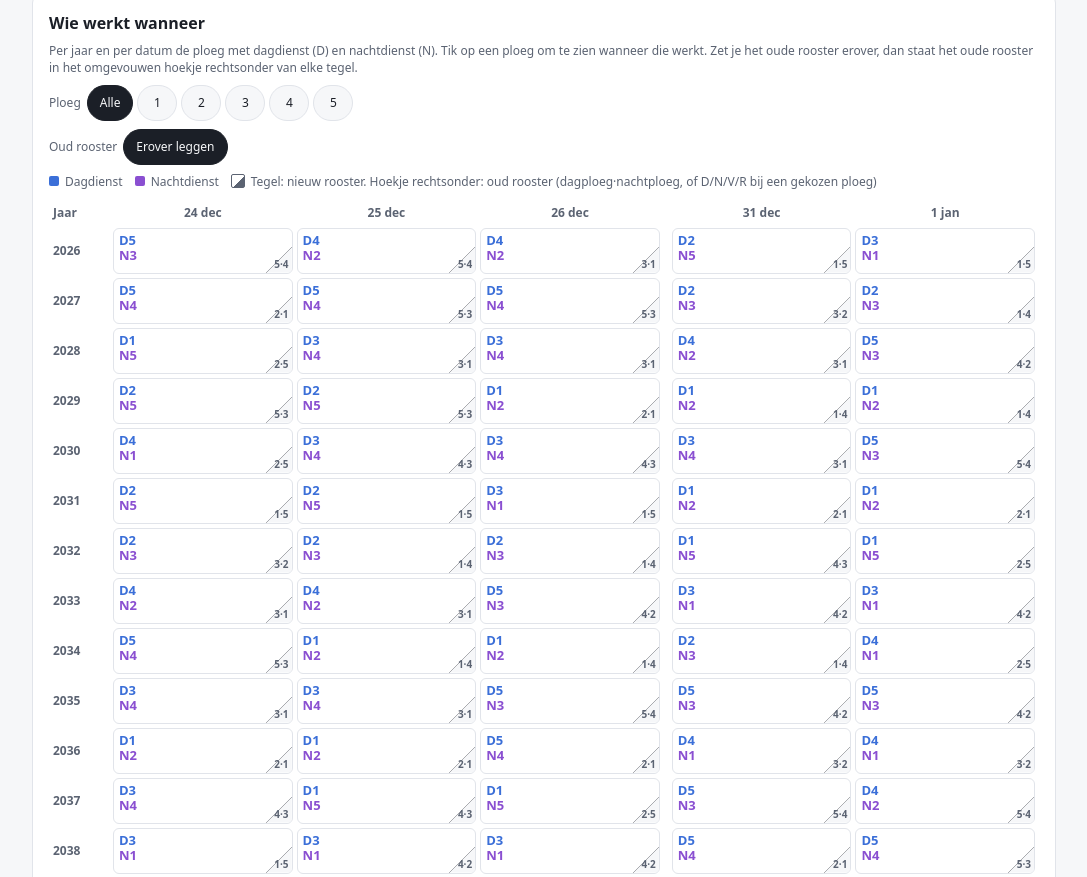
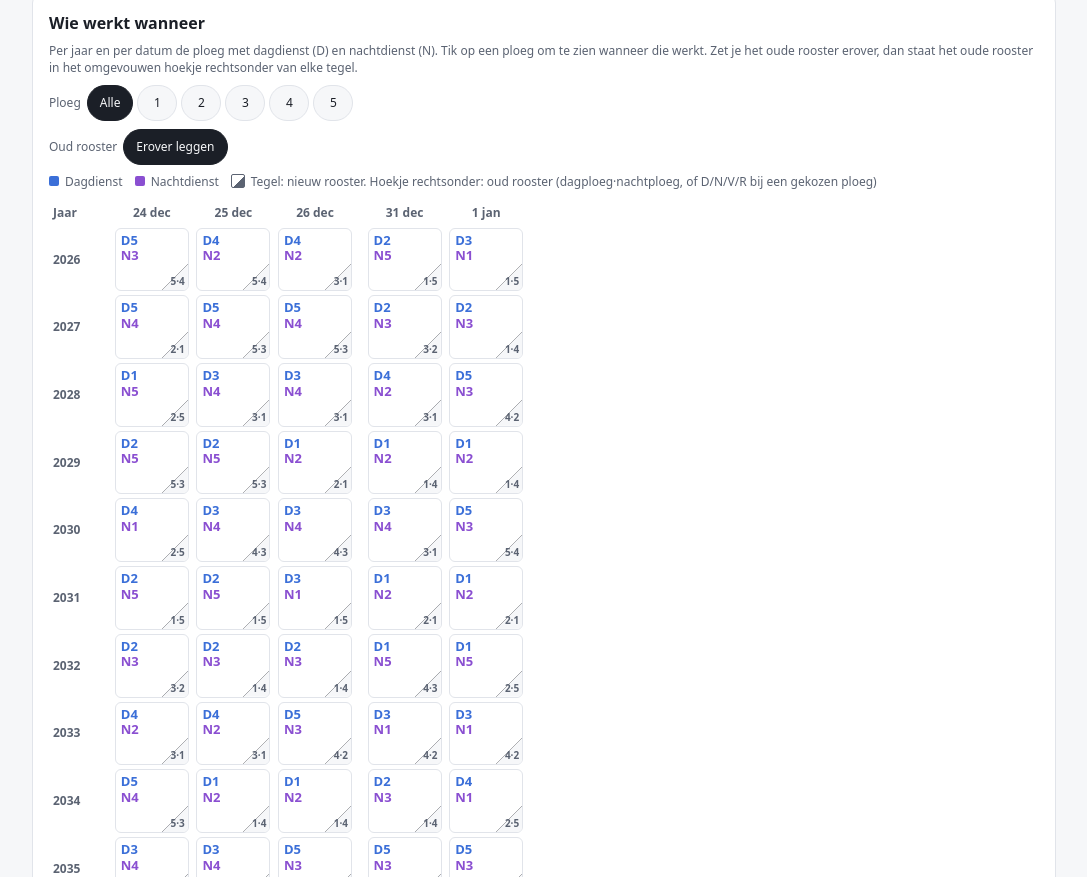
Before and after one commit to hermanvandenberg/Bison-Feestdagenrooster, a plain HTML site: page index.html in a window 1280 px wide. Shown: the part 1375-2252 px from the top of the page, without its empty margins (96-1183 px from the left). Drawn offline with nearby package versions, Linux system fonts and the light colour scheme.

Commit message:
Tegels met oud rooster compacter en bijna vierkant
Co-Authored-By: Claude Opus 5.5 <noreply@anthropic.com>
Claude-Session: https://claude.ai/code/session_019q3L3vFfpr87ojSBKZZ962

```diff
--- a/index.html
+++ b/index.html
@@ -228,7 +228,7 @@ body { margin: 0; background: var(--color-bg); color: var(--color-fg); font-fami
 .bx-strip { display: flex; flex-wrap: wrap; gap: 2px; font-family: ui-monospace, SFMono-Regular, Menlo, Consolas, monospace; font-size: 11px; }
 .bx-strip span { width: 18px; text-align: center; border-radius: 3px; padding: 2px 0; }
 .bx-strip span.is-anker { box-shadow: inset 0 0 0 2px var(--color-fg); }
-.bx-ft { position: relative; flex: 1 1 auto; width: 100%; height: 48px; border-radius: 6px; border: 1px solid var(--color-border-line); background: var(--color-panel); overflow: hidden; font-variant-numeric: tabular-nums; color: var(--color-fg); }
+.bx-ft { position: relative; flex: 1 1 auto; width: 100%; max-width: 72px; margin-inline: auto; aspect-ratio: 7 / 6; height: auto; border-radius: 6px; border: 1px solid var(--color-border-line); background: var(--color-panel); overflow: hidden; font-variant-numeric: tabular-nums; color: var(--color-fg); }
 .bx-ft > * { position: absolute; }
 .bx-ft-bg { inset: 0; }
 .bx-ft-n { left: 5px; top: 4px; font-size: 12px; line-height: 1.2; font-weight: 600; }
@@ -237,7 +237,8 @@ body { margin: 0; background: var(--color-bg); color: var(--color-fg); font-fami
 .bx-ft svg { right: 0; bottom: 0; width: 26px; height: 26px; }
 .bx-ft-o { right: 3px; bottom: 2px; font-size: 9px; color: var(--color-fg-muted); font-weight: 600; }
 .bx-ft-o.is-groot { font-size: 11px; color: var(--color-fg); font-weight: 700; right: 4px; }
-@media (min-width: 640px) { .bx-ft { height: 44px; } .bx-ft-n { font-size: 13px; } .bx-ft-o { font-size: 10px; } }
+.bx-mx.is-ft { max-width: 30rem; }
+@media (min-width: 640px) { .bx-ft-n { font-size: 13px; } .bx-ft-o { font-size: 10px; } }
 .bx-sw.bx-sw-ik { width: 14px; height: 14px; background: linear-gradient(135deg, transparent 0 55%, var(--color-fg-muted) 55%); border: 1px solid var(--color-fg-muted); box-sizing: border-box; }
 [data-dash-source-state=refreshing] { opacity: .5; transition: opacity var(--cds-dur-slow); }
 [data-dash-source-state=empty] { color: transparent; }
@@ -793,6 +794,7 @@ dash.calc('boef', {
     setSkel(el, false);
     const by = d3.group(d.data.filter((r) => Number(r.jaar) <= eind), (r) => String(r.jaar), (r) => r.dag);
     const tbl = document.createElement('table'); tbl.className = 'bx-mx';
+    if (ikAan && geldig()) tbl.classList.add('is-ft');
     const cg = document.createElement('colgroup');
     ['bx-yrc', '', '', '', 'bx-gapc', '', ''].forEach((c) => { const col = document.createElement('col'); if (c) col.className = c; cg.appendChild(col); });
     tbl.appendChild(cg);
```
Also changed, not shown: dashboard/index.html (+4 -2 lines).
